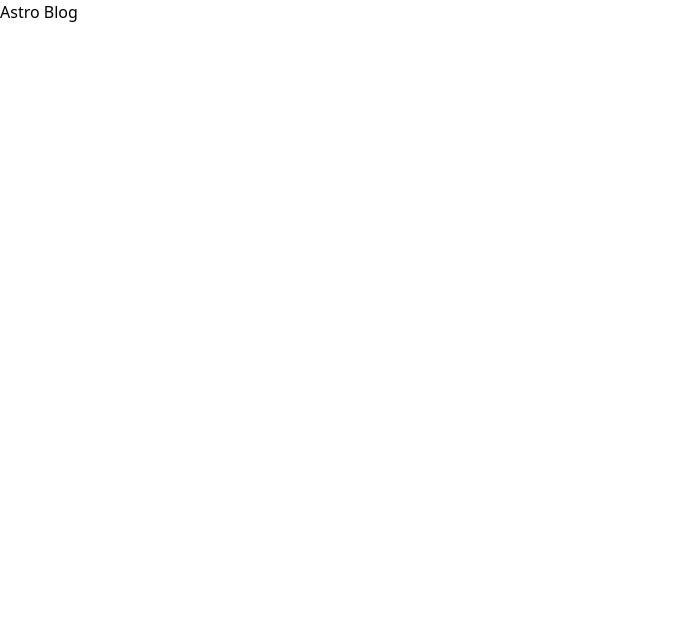
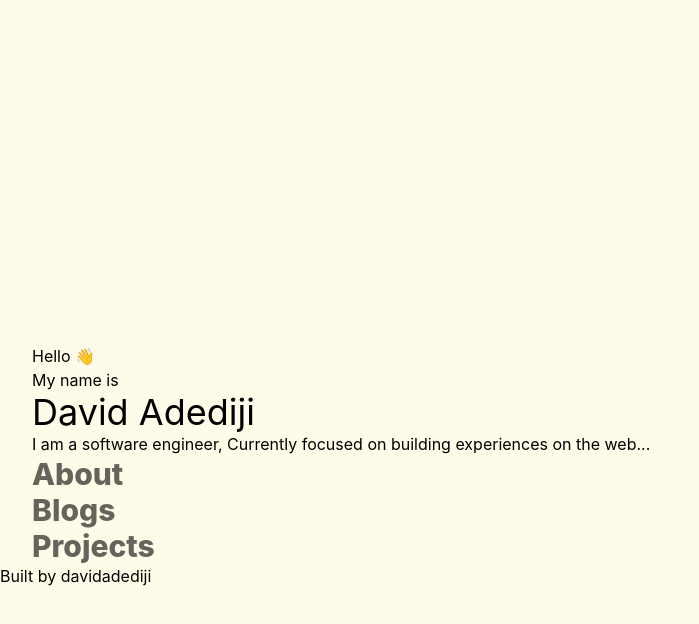
Before and after one commit to davidadediji/portfolio-v1, an Astro site: page / in a window 1280 px wide. Shown: the whole page, without its empty margins (0-699 px from the left). Built offline with nearby package versions, Linux system fonts and the light colour scheme; Astro itself is replaced by a stand-in of ours.

Commit message:
chore: set up components

```diff
--- a/astro.config.mjs
+++ b/astro.config.mjs
@@ -4,6 +4,9 @@ import { defineConfig } from 'astro/config';
 import tailwind from "@astrojs/tailwind";
 
 // https://astro.build/config
+
 export default defineConfig({
-  integrations: [tailwind()]
+  integrations: [tailwind({
+    config: { applyBaseStyles: false },
+  })],
 });
--- /dev/null
+++ b/src/components/Footer.astro
@@ -0,0 +1 @@
+<p>Built by <a href="https://github.com/davidadediji">davidadediji</a></p>
--- a/src/layouts/layout.astro
+++ b/src/layouts/layout.astro
@@ -1,12 +1,22 @@
+---
+import '../styles/global.css'
+import Footer from '../components/Footer.astro';
+export interface Props{
+	title: string;
+}
+
+const {title} = Astro.props as Props;
+---
 <html lang='en'>
 	<head>
 		<meta charset='utf-8' />
 		<link rel='icon' type='image/svg+xml' href='/favicon.svg' />
 		<meta name='viewport' content='width=device-width' />
 		<meta name='generator' content={Astro.generator} />
-		<title>David Portfolio</title>
+		<title>{title}</title>
 	</head>
-	<body>
+	<body class="bg-yellow-50 font-inter">
         <slot/>
+		<Footer/>
     </body>
 </html>
--- /dev/null
+++ b/src/pages/about.astro
@@ -0,0 +1,7 @@
+---
+import Layout from "../layouts/layout.astro";
+---
+
+<Layout title="David Adediji | About">
+    About David
+</Layout>
--- /dev/null
+++ b/src/pages/blogs.astro
@@ -0,0 +1,7 @@
+---
+import Layout from "../layouts/layout.astro";
+---
+
+<Layout title="David Adediji | Projects">
+    Blogs
+</Layout>
--- a/src/pages/index.astro
+++ b/src/pages/index.astro
@@ -2,6 +2,25 @@
 import Layout from '../layouts/layout.astro';
 ---
 
-<Layout>
-	<h1>Astro Blog</h1>
+<Layout title='David Adediji | Home'>
+	<main class="pl-8 pt-8">
+		<section class="mt-[25%]">
+			<p>Hello 👋</p>
+			<p>My name is</p>
+			<h1 class='text-4xl'>David Adediji</h1>
+			<p>
+				I am a software engineer, Currently focused on building experiences on
+				the web...
+			</p>
+		</section>
+
+		<section>
+			<ul>
+				<li class="font-inter text-link-color text-3xl opacity-60 font-extrabold hover:opacity-100 origin-left transition-transform-opacity ease-out duration-200 hover:scale-110 hover:translate-x-1 hover:-translate-y-0.5"><a href='/about'>About</a></li>
+				<li class="font-inter text-link-color text-3xl opacity-60 font-extrabold hover:opacity-100 origin-left transition-transform-opacity ease-out duration-200 hover:scale-110 hover:translate-x-1 hover:-translate-y-0.5"><a href='/blogs'>Blogs</a></li>
+				<li class="font-inter text-link-color text-3xl opacity-60 font-extrabold hover:opacity-100 origin-left transition-transform-opacity ease-out duration-200 hover:scale-110 hover:translate-x-1 hover:-translate-y-0.5"><a href='/projects'>Projects</a></li>
+			</ul>
+		</section>
+	</main>
 </Layout>
+<!-- Inter, -apple-system, BlinkMacSystemFont, "Roboto", "Segoe UI", Helvetica, Arial, sans-serif -->
--- /dev/null
+++ b/src/styles/global.css
@@ -0,0 +1,4 @@
+@tailwind base;
+@tailwind components;
+@tailwind utilities;
+@import url('https://fonts.googleapis.com/css2?family=Inter:wght@400;500;600&display=swap');
--- a/tailwind.config.cjs
+++ b/tailwind.config.cjs
@@ -2,7 +2,11 @@
 module.exports = {
 	content: ['./src/**/*.{astro,html,js,jsx,md,mdx,svelte,ts,tsx,vue}'],
 	theme: {
-		extend: {},
+		extend: {
+			fontFamily: {
+				inter: ['Inter', 'sans-serif'],
+			},
+		},
 	},
 	plugins: [],
-}
+};
```
Also changed, not shown: src/components/Button.astro (added), src/components/Card.astro (added), src/pages/projects.astro (added).
